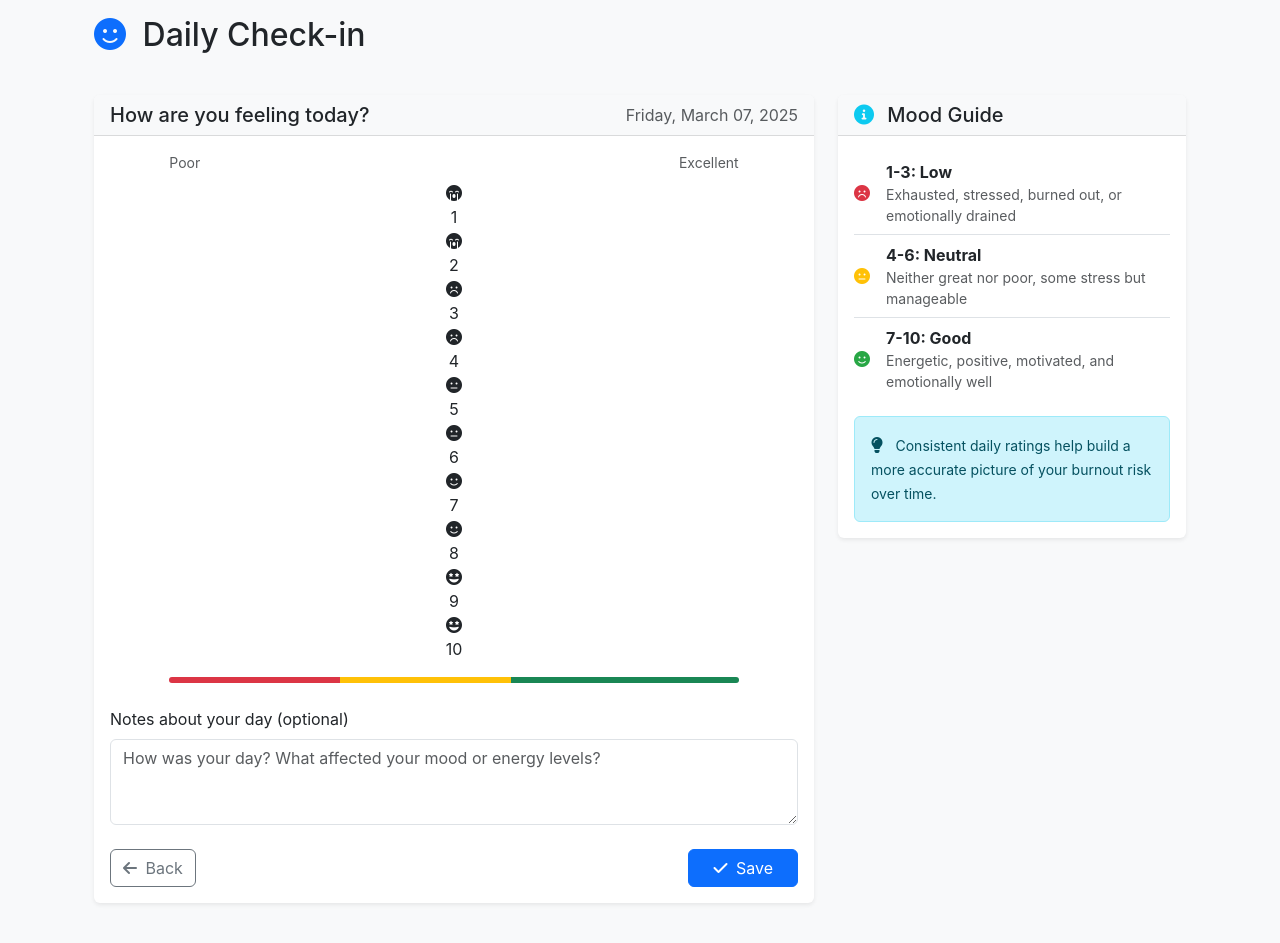
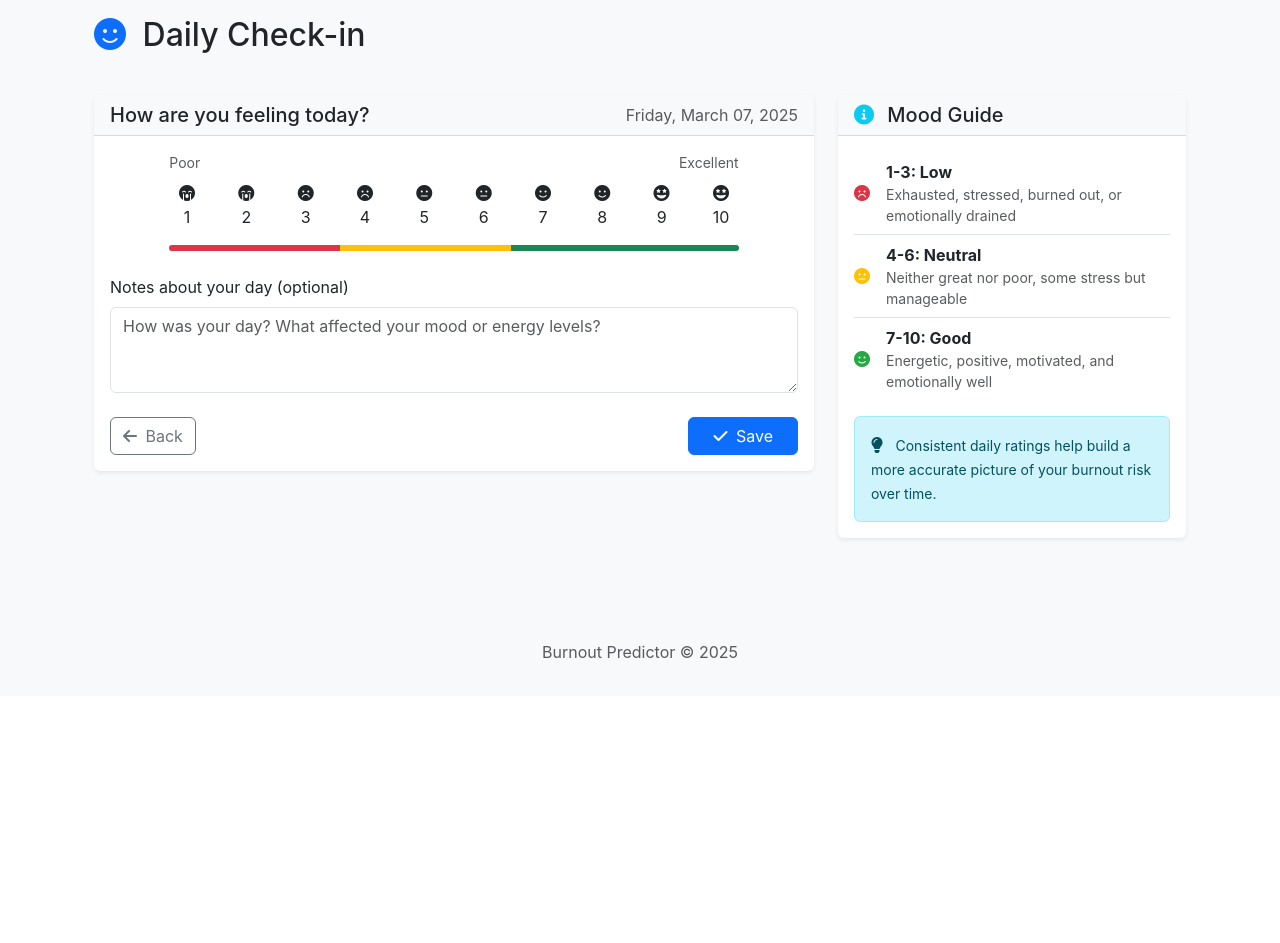
Before and after one commit to wesdalton/Respire, a Flask app: page /input in a window 1280 px wide. Shown: the part 104-1047 px from the top of the page. After the commit the page ends 762 px from the top, so only its background shows below. Run offline with Flask 3, Linux system fonts and the light colour scheme; data that the repository does not hold is empty; some libraries are stand-ins or nearby versions.

Commit message:
Fix mood selection UI layout

```diff
--- a/templates/input.html
+++ b/templates/input.html
@@ -39,8 +39,9 @@
                                             <span class="small text-muted">Excellent</span>
                                         </div>
 
-                                        <div class="mood-emoji-row">
+                                        <div class="row mood-emoji-grid">
                                             {% for i in range(1, 11) %}
+                                            <div class="col">
                                                 <div class="mood-emoji-option {% if record and record.mood_rating == i %}selected{% endif %}" data-value="{{ i }}">
                                                     <input type="radio" name="mood_rating" id="mood{{ i }}" value="{{ i }}"
                                                         {% if record and record.mood_rating == i %}checked{% endif %}
@@ -59,6 +60,7 @@
                                                         {% endif %}
                                                         <div class="mood-value">{{ i }}</div>
                                                     </label>
+                                                </div>
                                             </div>
                                             {% endfor %}
                                         </div>
@@ -177,18 +179,19 @@
 
 {% block styles %}
 <style>
-.mood-emoji-row {
-    display: flex;
-    justify-content: space-between;
+.mood-emoji-grid {
     padding: 1rem 0;
+    text-align: center;
 }
 
 .mood-emoji-option {
     position: relative;
     cursor: pointer;
     transition: all 0.2s ease;
-    padding: 0.75rem;
+    padding: 0.5rem 0;
     border-radius: 50%;
+    margin: 0 auto;
+    width: 50px;
 }
 
 .mood-emoji-option:hover {
@@ -209,8 +212,9 @@
 }
 
 .mood-emoji-label i {
-    font-size: 1.75rem;
-    margin-bottom: 0.5rem;
+    font-size: 1.5rem;
+    margin-bottom: 0.25rem;
+    display: block;
 }
 
 .mood-emoji-option:nth-child(-n+2) i {
```
Lines whose indentation alone changed are shown as unchanged.
